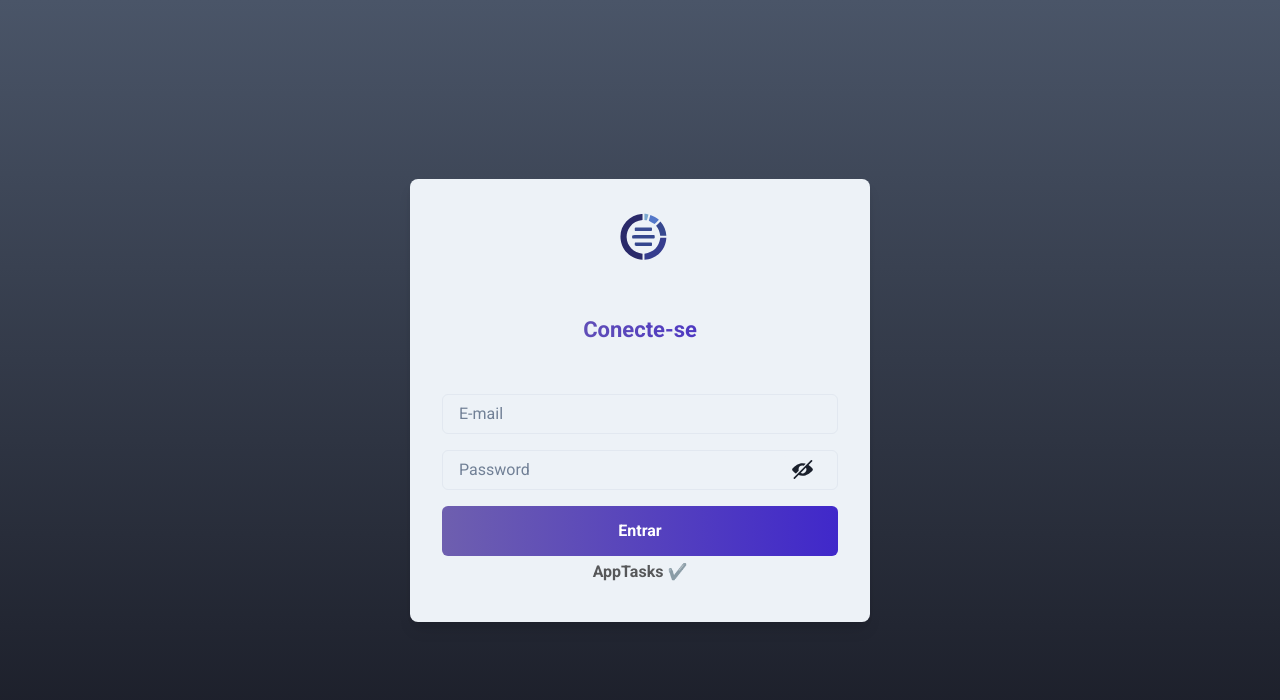
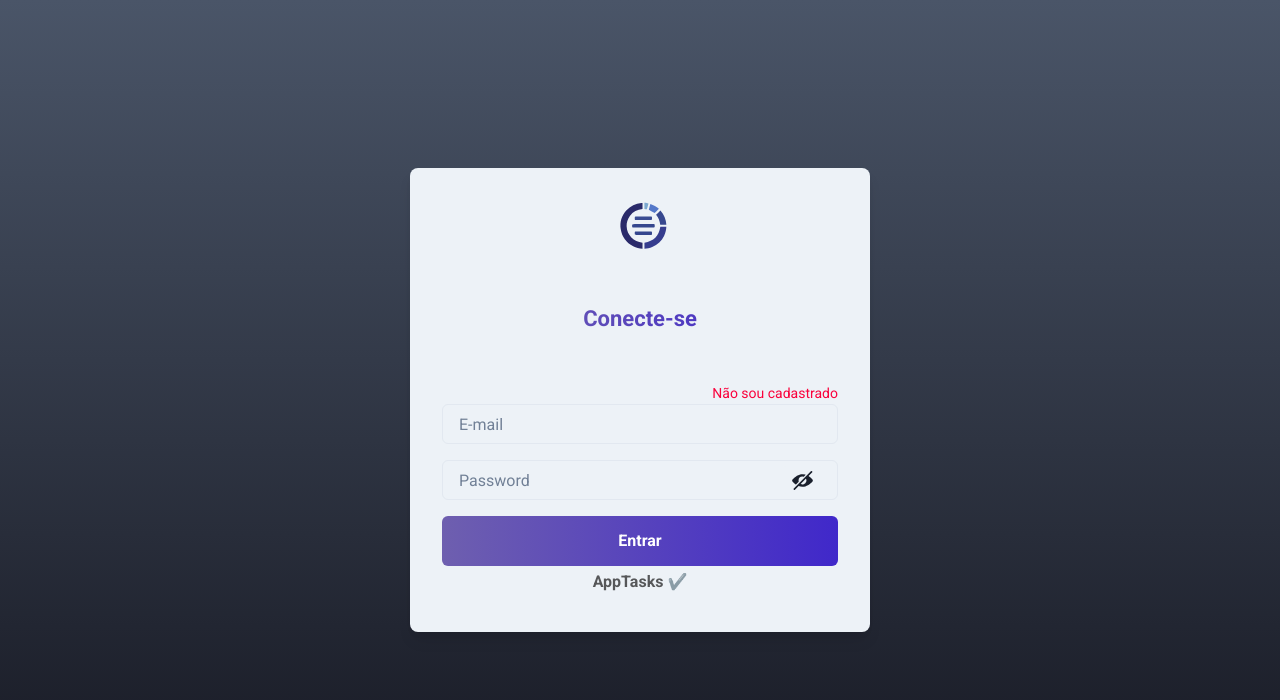
Before and after one commit to DaksonC/apptasks, a React (Vite) app: page /login in a window 1280 px wide. Shown: the top 700 px of the page. Built offline with nearby package versions, Linux system fonts and the light colour scheme.

Commit message:
feat: cria link de RegisterPage na LoginPage

```diff
--- a/src/page/LoginPage/index.tsx
+++ b/src/page/LoginPage/index.tsx
@@ -10,8 +10,11 @@ import {
   Button,
   InputRightElement,
   Icon,
+  Link,
 } from "@chakra-ui/react";
 import { useEffect, useState } from "react";
+
+import { theme } from "../../styles/theme";
 
 export function LoginPage() {
   useEffect(() => {
@@ -83,6 +86,15 @@ export function LoginPage() {
               alignItems="center"
               flexDirection="column"
             >
+              <Box w="100%" textAlign="right">
+                <Text
+                  color={theme.colors.attention}
+                  fontWeight="light"
+                  fontSize="sm"
+                >
+                  <Link href="/register">Não sou cadastrado</Link>
+                </Text>
+              </Box>
               <Input
                 pr="4.5rem"
                 type="email"
--- a/src/styles/theme.ts
+++ b/src/styles/theme.ts
@@ -14,6 +14,8 @@ export const theme = extendTheme({
       "800": "#1A202C",
       "900": "#171923",
     },
+    attention: "#fa023c",
+    attention_light: "rgba(250, 2, 60, 0.7)",
   },
   breakpoints: {
     sm: "18.75rem", // 300px
```
